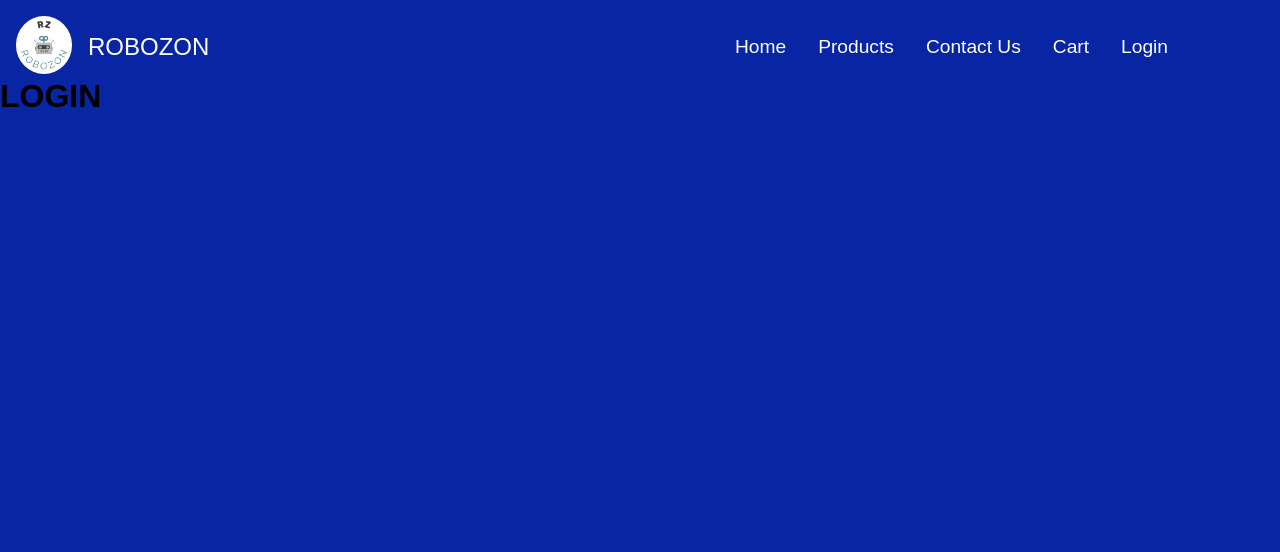
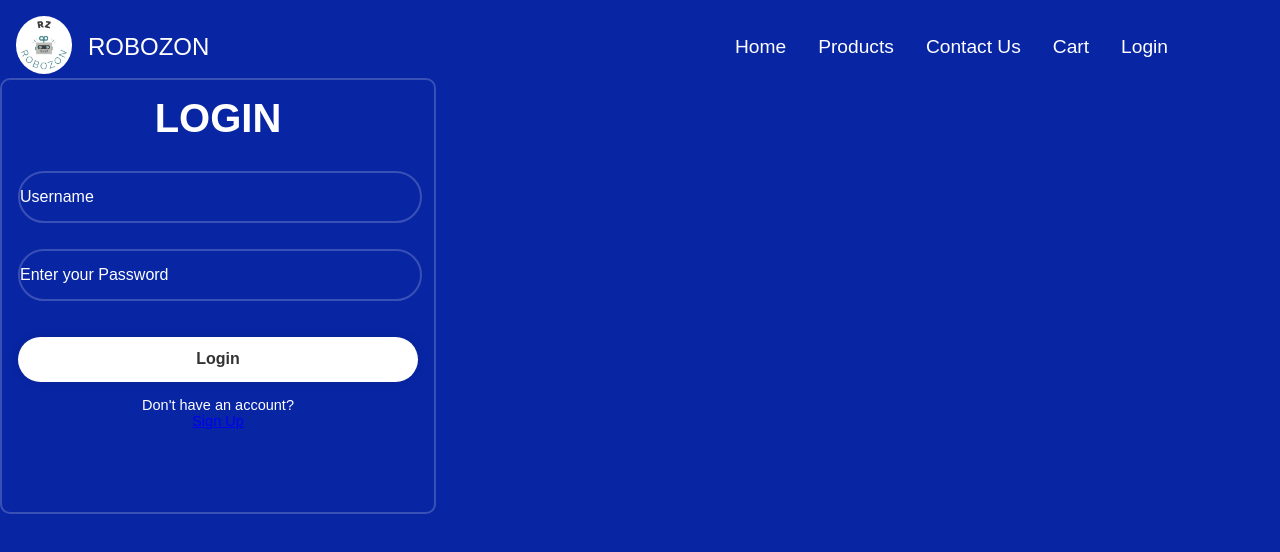
Before and after one commit to MeetRaut/Robozon_react, a React (Vite) app in the folder frontend/: page /login in a window 1280 px wide. Shown: the top 552 px of the page. Built offline with nearby package versions, Linux system fonts and the light colour scheme.

Commit message:
update login

```diff
--- a/frontend/src/pages/css/contactus.css
+++ b/frontend/src/pages/css/contactus.css
@@ -1,14 +1,15 @@
 .contact-form{
     color: white;
     width: 550px;
-    height: 500px;
+    height: 550px;
     background-color: transparent;
     position: absolute;
     left: 50%;
-    top: 50%;
+    top: 55%;
     transform: translate(-50%, -50%);
-    border: white;
-
+    border: white solid;
+    border-radius: 5%;
+    padding: 1rem;
 }
 
 .contact-form h2 {
--- /dev/null
+++ b/frontend/src/pages/css/login.css
@@ -0,0 +1,69 @@
+.login-input{
+    height: 400px;
+    width: 400px;
+    background: transparent;
+    border : 2px solid rgba(255, 255, 255, .2);
+    border-radius: 10px;
+    color: white;
+    padding: 1rem;
+}
+
+.login-input h1 {
+    font-size: 2.5rem;
+    text-align: center;
+}
+
+.login-input .login-input-box {
+    width: 100%;
+    height: 3rem;
+    margin: 30px 0;
+}
+
+.login-input-box input {
+    width: 100%;
+    height: 100%;
+    background: transparent;
+    border: none;
+    outline: none;
+    border: 2px solid rgba(255, 255, 255, .2);
+    border-radius: 40px;
+    font-size: 16px;
+}
+
+.login-input-box input::placeholder{
+    color: #fff;
+}
+
+.login-input .btn{
+    width: 100%;
+    height: 45px;
+    background: #fff;
+    border: none;
+    outline: none;
+    border-radius: 40px;
+    box-shadow: 0 0 10px rgba(0,0,0,.1);
+    cursor: pointer;
+    font-size: 16px;
+    color: #333;
+    font-weight: 600;
+    margin-top: 10px;
+    margin-bottom: 15px;
+}
+
+.login-input .register-link{
+    font-size: 14.5px;
+    text-align: center;
+    margin-top: 20px 0 15px;
+    margin: top;
+}
+.register-link p a{
+    color: #fff;
+    text-decoration: none;
+    font-weight: 100;
+    position: absolute;
+}
+
+.register-link p a:hover{
+    position: absolute;
+    text-decoration: underline;
+}
--- a/frontend/src/pages/home.jsx
+++ b/frontend/src/pages/home.jsx
@@ -1,5 +1,5 @@
 import React from 'react'
-import '../components/css/home.css'
+import './css/home.css'
 
 function Home(){
   return (
--- a/frontend/src/pages/login.jsx
+++ b/frontend/src/pages/login.jsx
@@ -1,8 +1,26 @@
 import React from 'react'
+import './css/login.css'
 
 function Login(){
   return (
-    <div><h1>LOGIN</h1></div>
+    <div>
+
+      <div class="login-input">
+              <h1>LOGIN</h1>
+              <div class ="login-input-box">
+                  <input type ="text" placeholder="Username" required/>
+              </div>
+              <div class="login-input-box">
+                  <input type ="password" placeholder="Enter your Password" required/>
+              </div>
+
+            <a href="/"><button type ="Submit" class="btn">Login</button></a>
+              <div class ="register-link">
+                <p>Don't have an account?</p>
+                <a href ="#">Sign Up</a>
+              </div>
+        </div>
+    </div>
   )
 }
 
```
Also changed, not shown: frontend/src/pages/css/home.css (renamed from frontend/src/components/css/home.css).
